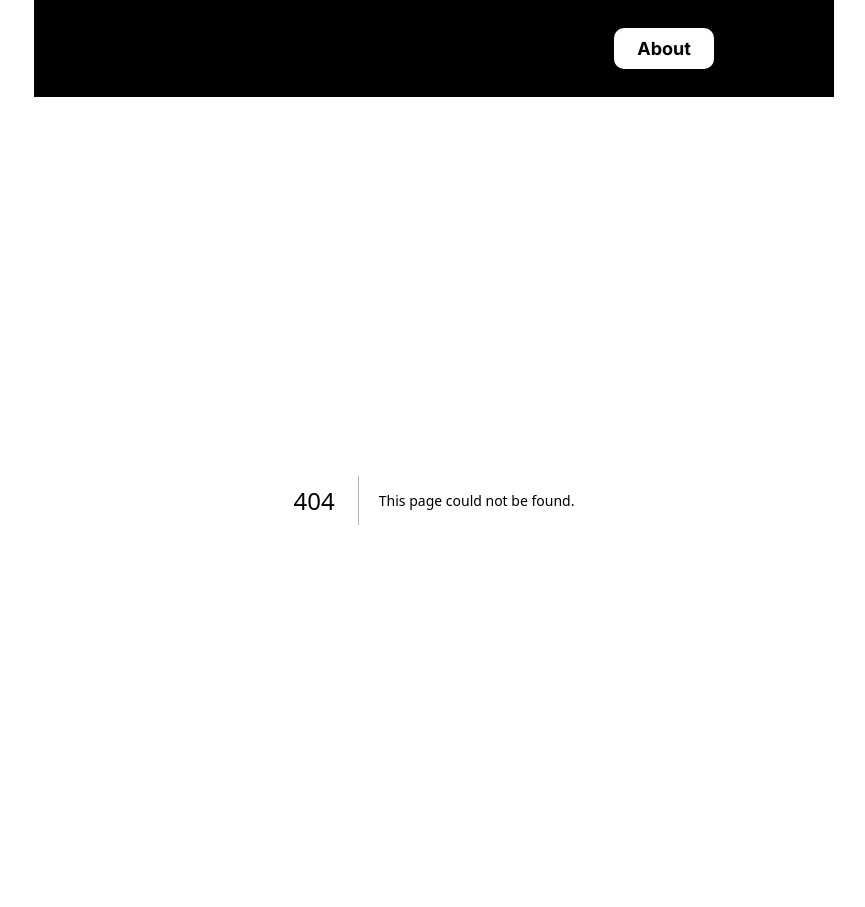
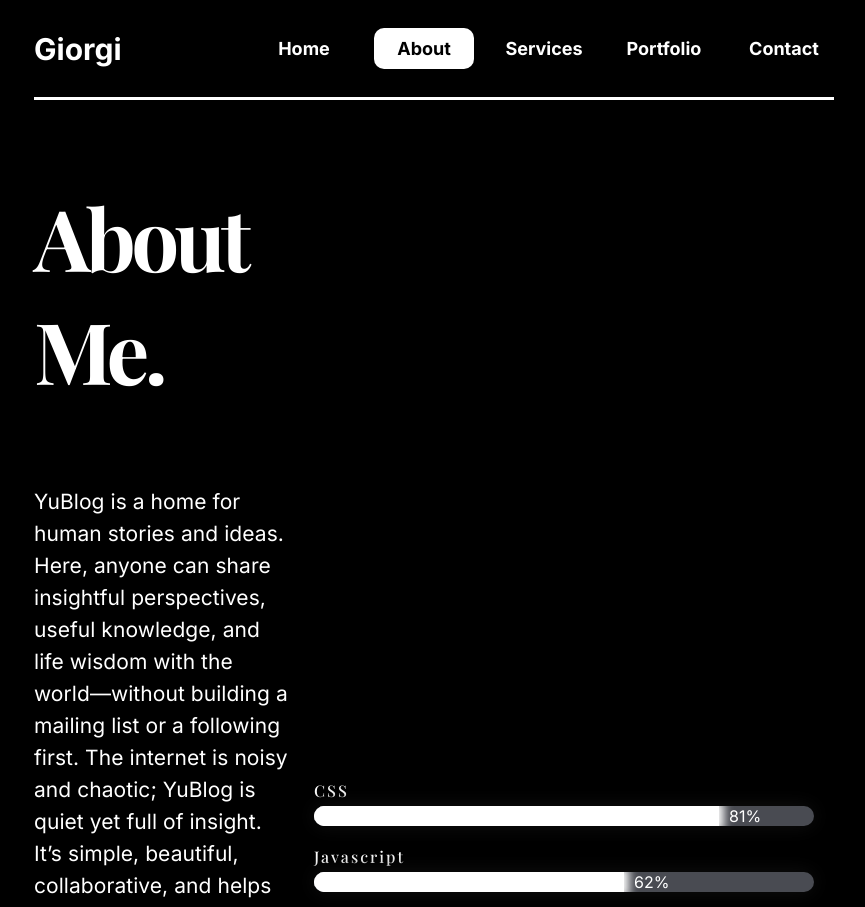
Before and after one commit to RyuKam1/portfolio-website, a Next.js app: page /about in a window 1280 px wide. Before the commit this address had no page. Shown: the top 907 px of the page, without its empty margins (206-1071 px from the left). Built offline with nearby package versions, Linux system fonts and the light colour scheme.

Commit message:
Added about me, stats and info

```diff
--- a/package.json
+++ b/package.json
@@ -9,9 +9,13 @@
     "lint": "next lint"
   },
   "dependencies": {
+    "@syncfusion/ej2-react-progressbar": "^24.1.41",
+    "framer-motion": "^10.18.0",
     "next": "14.0.4",
     "react": "^18",
+    "react-countup": "^6.5.0",
     "react-dom": "^18",
+    "react-spring": "^9.7.3",
     "react-typed": "^1.2.0"
   },
   "devDependencies": {
--- /dev/null
+++ b/src/app/about/about.module.css
@@ -0,0 +1,105 @@
+@import url("https://fonts.googleapis.com/css2?family=Playfair+Display:wght@700&display=swap");
+@import url("https://fonts.googleapis.com/css2?family=Playfair+Display:wght@500;700&display=swap");
+
+.aboutContainer {
+  width: 680px;
+  margin-top: 80px;
+}
+
+.container {
+  display: flex;
+  margin: 0 30vh;
+  justify-content: space-between;
+}
+
+.title {
+  margin-bottom: 80px;
+  font-size: 85px;
+  letter-spacing: -0.055em;
+  font-family: "Playfair Display", serif;
+}
+
+.storyText {
+  line-height: 32px;
+  letter-spacing: 0.003em;
+  font-size: 21px;
+  margin-bottom: 10px;
+}
+
+.but {
+  width: 588px;
+  line-height: 40px;
+  font-size: 28px;
+  font-weight: 300;
+  letter-spacing: -0.009em;
+  background-color: rgb(14, 14, 14);
+  margin-bottom: 20px;
+  margin-top: 20px;
+}
+
+.skillContainer {
+  margin-top: 200px;
+  display: flex;
+  align-items: center;
+  justify-content: center;
+  flex-direction: column;
+}
+
+.skillContainer p {
+  display: flex;
+  flex-direction: column;
+  margin: 20px;
+  margin-bottom: 5px;
+  width: 500px;
+  font-family: "Playfair Display", serif;
+  font-size: 16px;
+  letter-spacing: 2px;
+}
+
+.skillContainer p progress {
+  width: 500px;
+  transition: 0.5s ease-in-out;
+}
+
+.infoContainer {
+  margin: 50px 30vh;
+  display: grid;
+  grid-template-columns: repeat(2, 1fr);
+  grid-template-rows: repeat(4, 1fr);
+  grid-row-gap: 20px;
+  justify-content: center;
+  align-content: center;
+  justify-items: center;
+  align-items: center;
+}
+
+.info {
+  display: flex;
+  text-align: center;
+  align-items: center;
+  border-bottom: groove grey;
+  width: 420px;
+}
+
+.info p {
+  margin-left: 5px;
+}
+
+.btn {
+  height: 50px;
+  width: 150px;
+  border: none;
+  border-radius: 10px;
+  cursor: pointer;
+  transition: 0.1s ease-in-out;
+  text-align: center;
+  font-size: 17px;
+  font-weight: 550;
+  transition: ease-out 0.3s;
+}
+
+.btn:hover {
+  box-shadow: 0px 0px 20px -2px rgba(255, 255, 255, 1);
+  -moz-box-shadow: 0px 0px 20px -2px rgba(255, 255, 255, 1);
+  box-shadow: 0px 0px 20px -2px rgba(255, 255, 255, 1);
+}
--- /dev/null
+++ b/src/app/about/page.jsx
@@ -0,0 +1,90 @@
+"use client";
+
+import React from "react";
+import styles from "./about.module.css";
+import ProgressBar from "@/components/progressBar/ProgressBar";
+
+function About() {
+  return (
+    <div>
+      <div className={styles.container}>
+        <div className={styles.aboutContainer}>
+          <h1 className={styles.title}>About Me.</h1>
+
+          <p className={styles.storyText}>
+            YuBlog is a home for human stories and ideas. Here, anyone can share
+            insightful perspectives, useful knowledge, and life wisdom with the
+            world—without building a mailing list or a following first. The
+            internet is noisy and chaotic; YuBlog is quiet yet full of insight.
+            It’s simple, beautiful, collaborative, and helps you find the right
+            audience for whatever you have to say.
+          </p>
+          <br />
+          <p className={styles.storyText}>
+            We believe that what you read and write matters. Words can divide or
+            empower us, inspire or discourage us. In a world where the most
+            sensational and surface-level stories often win, we’re building a
+            system that rewards depth, nuance, and time well spent. A space for
+            thoughtful conversation more than drive-by takes, and substance over
+            packaging.
+          </p>
+        </div>
+        {/* id="css"
+            value="81" 62 57 74 37
+            max="100" */}
+        <div className={styles.skillContainer}>
+          <p>CSS</p>
+          <ProgressBar progress={81}></ProgressBar>
+          <p>Javascript</p>
+          <ProgressBar progress={62}></ProgressBar>
+          <p>c++</p>
+          <ProgressBar progress={57}></ProgressBar>
+          <p>react</p>
+          <ProgressBar progress={74}></ProgressBar>
+          <p>Unreal Engine</p>
+          <ProgressBar progress={37}></ProgressBar>
+        </div>
+      </div>
+
+      <div className={styles.infoContainer}>
+        <div className={styles.info}>
+          <h3>Birthday:</h3>
+          <p>January 9, 2007</p>
+        </div>
+        <div className={styles.info}>
+          <h3>Age:</h3>
+          <p>17</p>
+        </div>
+        <div className={styles.info}>
+          <h3>Degree:</h3>
+          <p>Web Development</p>
+        </div>
+        <div className={styles.info}>
+          <h3>Website:</h3>
+          <p>MyWebsite.com</p>
+        </div>
+        <div className={styles.info}>
+          <h3>Email:</h3>
+          <p>omarashvili.giorgi07@gmail.com</p>
+        </div>
+        <div className={styles.info}>
+          <h3>Phone:</h3>
+          <p>(+995)511236180</p>
+        </div>
+        <div className={styles.info}>
+          <h3>City:</h3>
+          <p>Akhmeta</p>
+        </div>
+        <div className={styles.info}>
+          <h3>Country:</h3>
+          <p>Georgia</p>
+        </div>
+
+        <button className={styles.btn}>Download CV</button>
+        <button className={styles.btn}>Hire Me</button>
+      </div>
+    </div>
+  );
+}
+
+export default About;
--- a/src/app/globals.css
+++ b/src/app/globals.css
@@ -12,7 +12,6 @@
   color: white;
 }
 
-
 a {
   text-decoration: none;
   color: inherit;
--- a/src/components/navbar/Navbar.jsx
+++ b/src/components/navbar/Navbar.jsx
@@ -1,34 +1,38 @@
-"use client"
+"use client";
 
-import React, { useState } from 'react'
-import styles from "./navbar.module.css"
-import Link  from 'next/link'
-import NavLink from './navLink/NavLink'
+import React, { useState } from "react";
+import styles from "./navbar.module.css";
+import Link from "next/link";
+import NavLink from "./navLink/NavLink";
 
 function Navbar() {
   const links = [
     {
       id: 1,
       title: "Home",
-            url: '/'
+      url: "/",
     },
     {
       id: 2,
-            title: "Blogs",
-            url: '/blogs'
+      title: "About",
+      url: "/about",
     },
     {
       id: 3,
-            title: "About",
-            url: '/about'
+      title: "Services",
+      url: "/services",
     },
     {
       id: 4,
+      title: "Portfolio",
+      url: "/portfolio",
+    },
+    {
+      id: 5,
       title: "Contact",
-            url: '/contact'
+      url: "/contact",
     },
-
-    ]
+  ];
   const [isHovering, setIsHovering] = useState(false);
 
   const handleMouseOver = () => {
@@ -40,25 +44,31 @@
   };
 
   return (
-    <div className={styles.container}
->       <div className={styles.logoContainer} onMouseOver={handleMouseOver} onMouseOut={handleMouseOut}>
+    <div className={styles.container}>
+      {" "}
+      <div
+        className={styles.logoContainer}
+        onMouseOver={handleMouseOver}
+        onMouseOut={handleMouseOut}
+      >
         {isHovering && (
-            <Link href="/" className={styles.logo}>გიორგი</Link>
+          <Link href="/" className={styles.logo}>
+            გიორგი
+          </Link>
         )}
         {!isHovering && (
-            <Link href="/" className={styles.logo}>Giorgi</Link>
+          <Link href="/" className={styles.logo}>
+            Giorgi
+          </Link>
         )}
       </div>
-
-
-
       <div className={styles.links}>
-            {links.map(link => (
-            <NavLink item={link} key={link.id}/>
+        {links.map((link) => (
+          <NavLink item={link} key={link.id} />
         ))}
       </div>
     </div>
-  )
+  );
 }
 
-export default Navbar
+export default Navbar;
--- /dev/null
+++ b/src/components/progressBar/ProgressBar.jsx
@@ -0,0 +1,39 @@
+import styles from "./progressBar.module.css";
+import React from "react";
+import { motion } from "framer-motion";
+import CountUp from "react-countup";
+
+function Number({ n }) {
+  const { number } = useSpring({
+    from: { number: 0 },
+    number: n,
+    delay: 200,
+    config: { mass: 1, tension: 20, friction: 10 },
+  });
+  return <animated.div>{number.to((n) => n.toFixed(0))}</animated.div>;
+}
+
+function ProgressBar({ progress }) {
+  return (
+    <div className={styles.progressBarContainer}>
+      <div className={styles.progressBar}>
+        <motion.div
+          className={styles.bar}
+          animate={{ width: `${progress}%` }}
+          transition={{ duration: 1 }}
+        />
+        <span>
+          <CountUp
+            className={styles.progressText}
+            duration={1}
+            end={progress}
+          />
+          %
+        </span>
+      </div>
+    </div>
+  );
+}
+import { formatRevalidate } from "next/dist/server/lib/revalidate";
+
+export default ProgressBar;
--- /dev/null
+++ b/src/components/progressBar/progressBar.module.css
@@ -0,0 +1,23 @@
+.progressBar {
+  width: 500px;
+  height: 20px;
+  display: flex;
+  flex-direction: row;
+  justify-content: start;
+  align-items: stretch;
+  border-radius: 60px;
+  background-color: #494b52;
+  box-shadow: 0px 0px 20px #111;
+  overflow: hidden;
+  transition: 0.5s ease-in-out;
+}
+
+.bar {
+  width: 0%;
+  background: white;
+  box-shadow: 0px 0px 10px 5px white;
+}
+
+.progressText {
+  margin-left: 10px;
+}
```
Also changed, not shown: 1 other file (tests, documents, lock files or other folders). Lines whose indentation alone changed are shown as unchanged.
